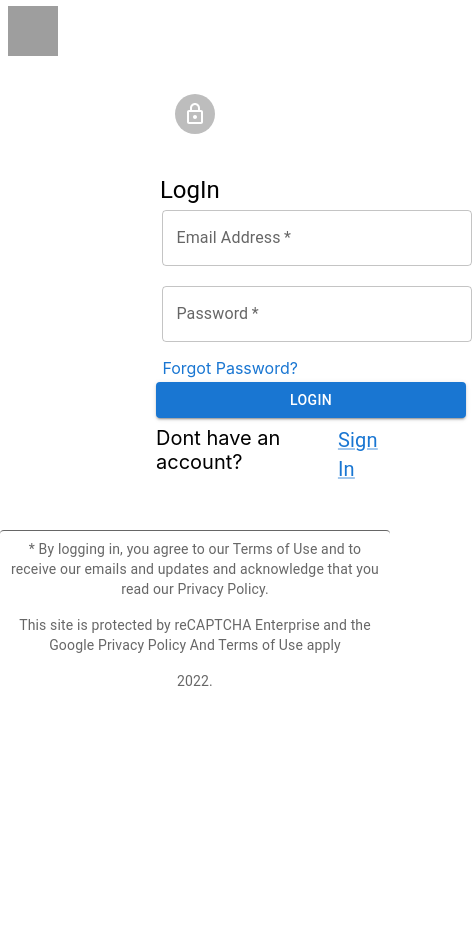
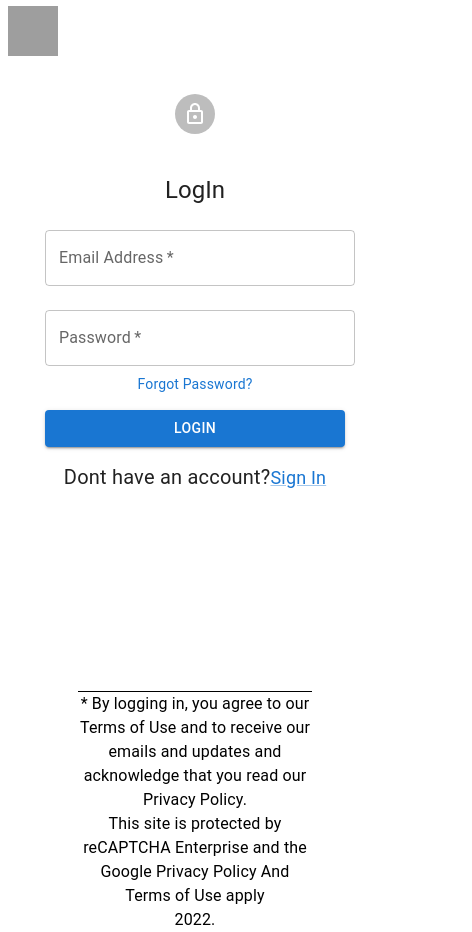
Before and after one commit to IHCLTeam/Next-Js-Model-website-with-MUI, a Next.js app: page /components/Login/Loginpage in a window 390 px wide. Shown: the whole page, 472 px wide, since content can reach past the window. Before the commit the page ends 844 px from the top, so only its background shows below. Built offline with nearby package versions, Linux system fonts and the light colour scheme; grey boxes are pictures that could not be loaded.

Commit message:
responsive update on login page

```diff
--- a/pages/components/Layout/NavBar.tsx
+++ b/pages/components/Layout/NavBar.tsx
@@ -25,10 +25,10 @@ function NavBar() {
         <Typography>
           <Image
             loader={imageLoader}
-            src="https://s26352.pcdn.co/wp-content/themes/tt2/assets/images/logo-tt-full.svg"
+            src="https://us.123rf.com/450wm/sitiardi21/sitiardi211701/sitiardi21170100013/70276178-hotel-reflection-logo.jpg?ver=6"
             alt="Picture of the author"
-            width={180}
-            height={38}
+            width={90}
+            height={70}
           />
         </Typography>
 
--- a/pages/components/Login/Loginpage.tsx
+++ b/pages/components/Login/Loginpage.tsx
@@ -1,38 +1,37 @@
 import Avatar from "@mui/material/Avatar";
 import Button from "@mui/material/Button";
 import TextField from "@mui/material/TextField";
-import { Box, styled, Paper } from "@mui/material";
+import { Box } from "@mui/material";
 import Link from "@mui/material/Link";
 import Image from "next/image";
 import imageLoader from "../../ImageLoader";
 import Grid from "@mui/material/Grid";
 import LockOutlinedIcon from "@mui/icons-material/LockOutlined";
 import Typography from "@mui/material/Typography";
-import { createTheme, ThemeProvider } from "@mui/material/styles";
+import { createTheme } from "@mui/material/styles";
+import Paper from "@mui/material/Paper";
+import { styled } from "@mui/material/styles";
 
-const Item = styled(Paper)(({ theme }) => ({
+const StyledPaper = styled(Paper)(({ theme }) => ({
   ...theme.typography.body2,
-  padding: theme.spacing(1),
-  color: theme.palette.text.secondary,
+  width: 300,
+  textAlign: "center",
+  boxShadow: "none",
 }));
 
 function Copyright(props: any) {
   return (
-    <Box>
-      <Grid>
-        <Item sx={{ textAlign: "center", boxShadow: "none", borderTop: 1 }}>
-          * By logging in, you agree to our Terms of Use and to receive our
-          emails and updates and acknowledge that you read our Privacy Policy.
-        </Item>
-        <Item sx={{ textAlign: "center", boxShadow: "none" }}>
-          This site is protected by reCAPTCHA Enterprise and the Google Privacy
-          Policy And Terms of Use apply
-        </Item>
-        <Item sx={{ textAlign: "center", boxShadow: "none" }}>
-          {new Date().getFullYear()}.
-        </Item>
-      </Grid>
-    </Box>
+    <Grid sx={{ mt: 25, mx: "auto", maxWidth: "60%", textAlign: "center" }}>
+      <Typography sx={{ borderTop: 1 }}>
+        * By logging in, you agree to our Terms of Use and to receive our emails
+        and updates and acknowledge that you read our Privacy Policy.
+      </Typography>
+      <Typography>
+        This site is protected by reCAPTCHA Enterprise and the Google Privacy
+        Policy And Terms of Use apply
+      </Typography>
+      <Typography>{new Date().getFullYear()}.</Typography>
+    </Grid>
   );
 }
 
@@ -63,7 +62,6 @@ export default function LoginPage() {
           </Button>
         </Link>
       </Typography>
-
       <Box
         sx={{
           display: "flex",
@@ -71,31 +69,24 @@ export default function LoginPage() {
           alignItems: "center",
         }}
       >
-        <Avatar sx={{ m: 4 }}>
-          <LockOutlinedIcon />
-        </Avatar>
+        <StyledPaper>
+          <Avatar sx={{ my: 4, mx: "auto" }}>
+            <LockOutlinedIcon />
+          </Avatar>
+        </StyledPaper>
       </Box>
 
       <Box component="form" noValidate onSubmit={handleSubmit}>
-        <Grid>
-          <Typography
-            component="h1"
-            variant="h5"
-            sx={{ marginTop: "2%", marginLeft: '41%', marginBottom: "1%" }}
-          >
+        <StyledPaper sx={{ my: 1, mx: "auto" }}>
+          <Typography component="h1" variant="h5">
             LogIn
           </Typography>
-        </Grid>
+        </StyledPaper>
 
-        <Grid container spacing={2}>
-          <Grid
-            item
-            xs={4}
-            sm={2}
-            sx={{ marginLeft: "40%", marginBottom: "1%", width: 310 }}
-          >
+        <StyledPaper sx={{ my: 2, mx: "auto" }}>
+          <StyledPaper sx={{ my: 3, mx: "auto" }}>
             <TextField
-            sx= {{ width: 310 }}
+              sx={{ width: 310 }}
               required
               fullWidth
               id="email"
@@ -103,11 +94,11 @@ export default function LoginPage() {
               name="email"
               autoComplete="email"
             />
-          </Grid>
+          </StyledPaper>
 
-          <Grid item sm={2} sx={{ marginLeft: "40%"}}>
+          <StyledPaper sx={{ my: 1, mx: "auto" }}>
             <TextField
-            sx= {{ width: 310 }}
+              sx={{ width: 310 }}
               required
               fullWidth
               name="password"
@@ -116,43 +107,38 @@ export default function LoginPage() {
               id="password"
               autoComplete="new-password"
             />
-          </Grid>
-          <Grid item sm={8} sx={{ marginBottom: "1%", marginLeft: "40%" }}>
-            <Link href="\components\Login\ForgotPassword" sx={{ textDecoration: "none" }}>
+          </StyledPaper>
+          <StyledPaper sx={{ my: 1, mx: "auto" }}>
+            <Link
+              href="/components/Login/ForgotPassword"
+              sx={{ textDecoration: "none" }}
+            >
               Forgot Password?
             </Link>
-          </Grid>
-        </Grid>
+          </StyledPaper>
+        </StyledPaper>
 
-        <Grid sm={9}>
-          <Button
-            type="submit"
-            fullWidth
-            variant="contained"
-            sx={{ mb: 1, width: 310, marginLeft: '40%' }}
-          >
+        <StyledPaper sx={{ my: 1, mx: "auto" }}>
+          <Button type="submit" variant="contained" sx={{ width: 300 }}>
             LogIn
           </Button>
-        </Grid>
-        <Grid
-          item
-          sm={10}
+        </StyledPaper>
+        <StyledPaper
           sx={{
-            display: "Flex",
-            marginLeft: '40%',
-            marginBottom: "12%",
             fontSize: 20,
+            my: 2,
+            mx: "auto",
           }}
         >
           Dont have an account?
           <Link
-            href="\components\Registration\registration"
+            href="/components/Registration/registration"
             variant="body2"
-            sx={{ fontSize: 20 }}
+            sx={{ fontSize: 18 }}
           >
             Sign In
           </Link>
-        </Grid>
+        </StyledPaper>
       </Box>
       <Copyright />
     </Grid>
--- a/pages/index.tsx
+++ b/pages/index.tsx
@@ -1,4 +1,4 @@
-import { Grid, Link, Typography } from "@mui/material";
+import { Grid } from "@mui/material";
 import type { NextPage } from "next";
 import Blog from "./components/Body/Blog";
 import Content from "./components/Body/Content";
```
Also changed, not shown: pages/components/Layout/Footer.tsx (+22 -24 lines), pages/components/Login/EmailConformation.tsx (+53 -21 lines), pages/components/Login/ForgotPassword.tsx (+68 -32 lines), pages/components/Registration/registration.tsx (+26 -30 lines), pages/components/modalpops/modalPopup.tsx (deleted, +0 -51 lines).
